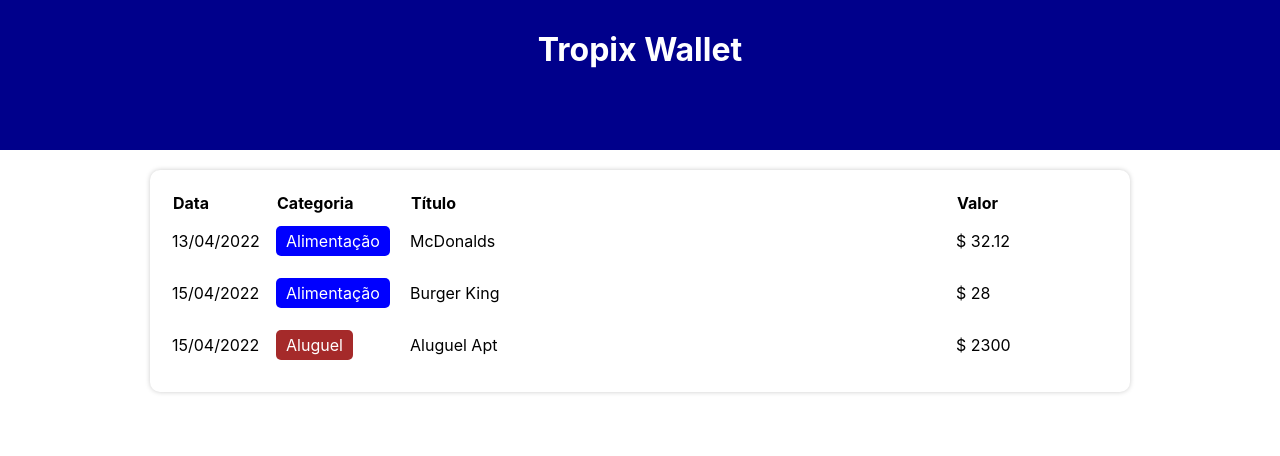
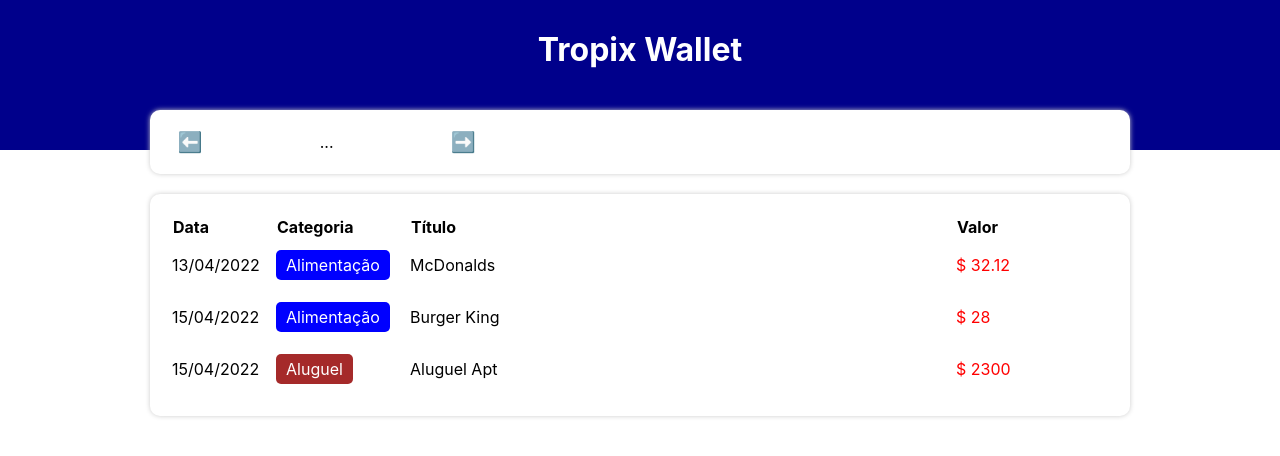
Before and after one commit to gregisb/tropix-wallet, a React (Create React App) app: page / in a window 1280 px wide. Shown: the top 456 px of the page. Built offline with nearby package versions, Linux system fonts and the light colour scheme.

Commit message:
creates basic info area

```diff
--- a/src/App.tsx
+++ b/src/App.tsx
@@ -5,6 +5,7 @@ import { categories } from './data/categories';
 import { items } from './data/items';
 import { getCurrentMonth, filterListByMonth } from './helpers/dateFilter';
 import { TableArea } from './components/TableArea';
+import { InfoArea } from './components/InfoArea';
 
 const App = () => {
 
@@ -24,7 +25,7 @@ const App = () => {
       </C.Header>
 
       <C.Body>
-        {/* Info area */}
+        <InfoArea />
 
         {/* insert area */}
 
--- /dev/null
+++ b/src/components/InfoArea/index.tsx
@@ -0,0 +1,17 @@
+import * as C from "./styles";
+
+export const InfoArea = () => {
+  return (
+    <C.Container>
+      <C.MonthArea>
+        <C.MonthArrow>⬅️</C.MonthArrow>
+        <C.MonthTitle>...</C.MonthTitle>
+        <C.MonthArrow>➡️</C.MonthArrow>
+      </C.MonthArea>
+
+      <C.ResumeArea>
+
+      </C.ResumeArea>
+    </C.Container>
+  );
+};
--- /dev/null
+++ b/src/components/InfoArea/styles.ts
@@ -0,0 +1,34 @@
+import styled from 'styled-components';
+
+export const Container = styled.div`
+    background-color: #FFF;
+    box-shadow: 0px 0px 5px #CCC;
+    border-radius: 10px;
+    padding: 20px;
+    margin-top: -40px;
+    display: flex;
+    align-items: center;
+`;
+
+export const MonthArea = styled.div`
+    flex: 1;
+    display: flex;
+    align-items: center;
+`;
+
+export const MonthArrow = styled.div`
+    width: 40px;
+    text-align: center;
+    font-size: 20px;
+    cursor: pointer;
+`;
+
+export const MonthTitle = styled.div`
+    flex: 1;
+    text-align: center
+`;
+
+export const ResumeArea = styled.div`
+    flex: 2;
+    display: flex;
+`;
--- a/src/components/TableItem/index.tsx
+++ b/src/components/TableItem/index.tsx
@@ -17,7 +17,11 @@ export const TableItem = ({ item }: Props) => {
         </C.Category>
       </C.TableCollumn>
       <C.TableCollumn>{item.title}</C.TableCollumn>
-      <C.TableCollumn>$ {item.value}</C.TableCollumn>
+      <C.TableCollumn>
+          <C.Value color={categories[item.category].expense ? 'red' : 'green'}>
+          $ {item.value}
+          </C.Value>
+      </C.TableCollumn>
     </C.TableLine>
   );
 };
--- a/src/components/TableItem/styles.ts
+++ b/src/components/TableItem/styles.ts
@@ -15,3 +15,7 @@ export const Category = styled.div<{ color: string }>`
     color: #FFF;
     background-color: ${props => props.color};
 `;
+
+export const Value = styled.div<{ color: string}>`
+    color: ${props => props.color};
+`;
```
